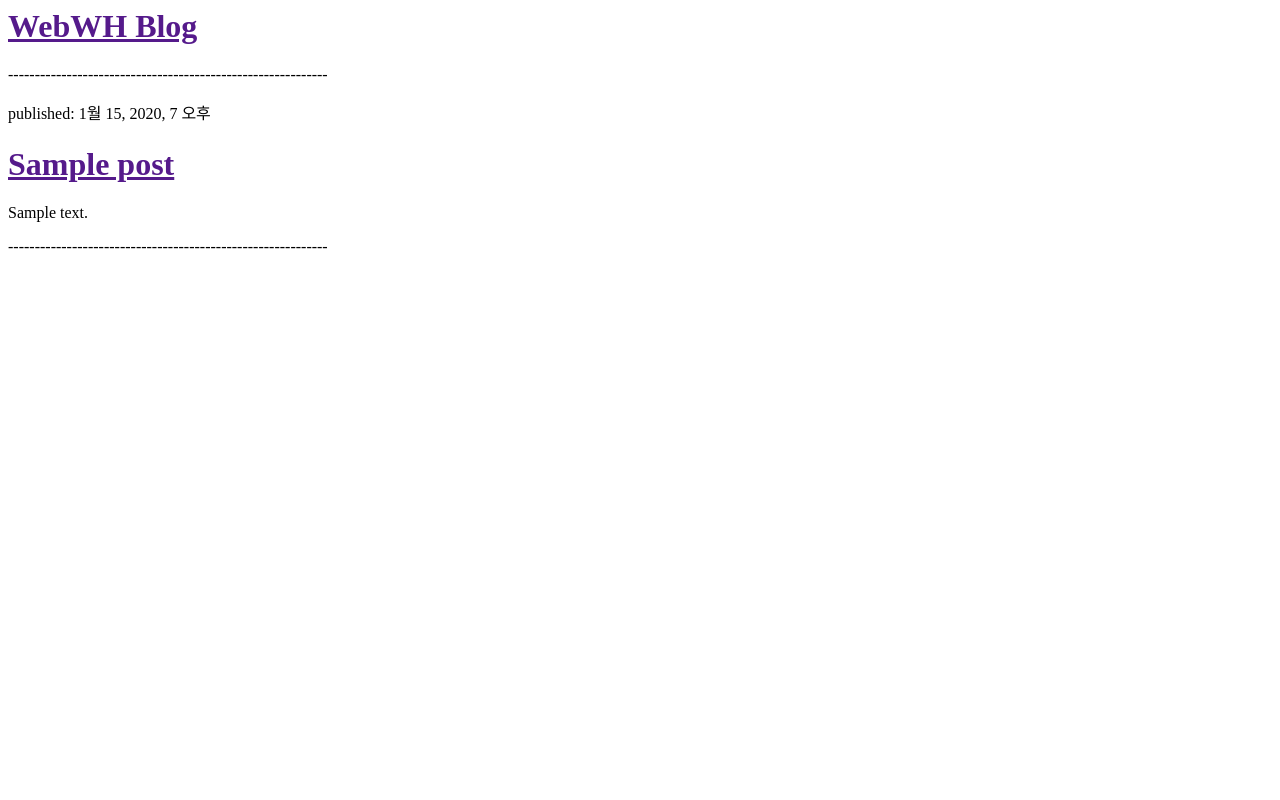
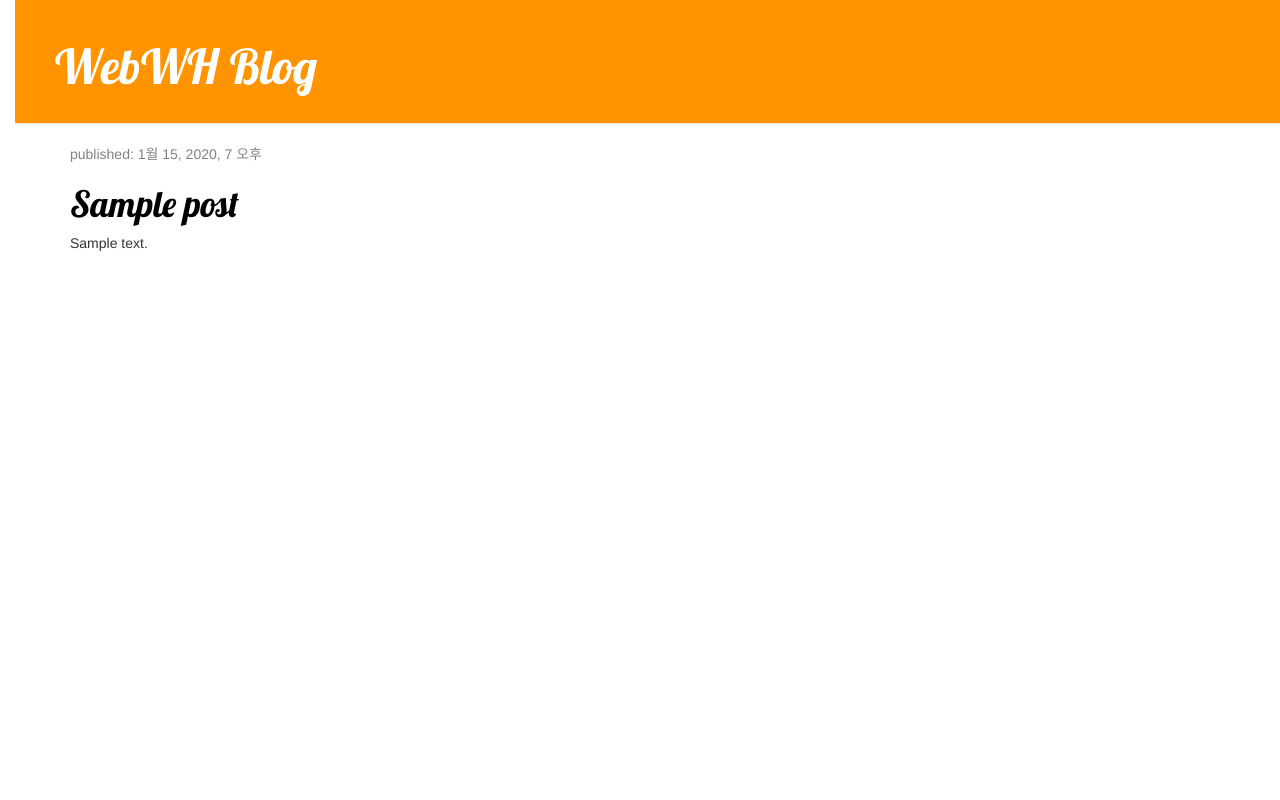
Before and after one commit to WebWH/my-first-blog, a Django app: page / in a window 1280 px wide. Run offline with Django 3.2, Linux system fonts and the light colour scheme; tables that the repository leaves empty hold one stand-in row (values such as "Sample post"); some libraries are stand-ins or nearby versions.

Commit message:
Modified templates to display posts from database.

```diff
--- /dev/null
+++ b/blog/static/css/blog.css
@@ -0,0 +1,56 @@
+h1 a { /* h1 a 를 CSS Selector라고 함, <h1><a href="">link</a></h1> 의 컬러 지정 */
+    color: #FCA205;
+    font-family : 'Lobster';
+}
+
+body {
+    padding-left: 15px;
+}
+
+/* . : class Selector */
+.page-header {
+    background-color: #ff9400;
+    margin-top: 0;
+    padding: 20px 20px 20px 40px;
+}
+
+.page-header h1, .page-header h1 a, .page-header h1 a:visited, .page-header h1 a:active {
+    color: #ffffff;
+    font-size: 36pt;
+    text-decoration: none;
+}
+
+.content {
+    margin-left: 40px;
+}
+
+h1, h2, h3, h4 {
+    font-family: 'Lobster', cursive;
+}
+
+.date {
+    color: #828282;
+}
+
+.save {
+    float: right;
+}
+
+.post-form textarea, .post-form input {
+    width: 100%;
+}
+
+.top-menu, .top-menu:hover, .top-menu:visited {
+    color: #ffffff;
+    float: right;
+    font-size: 26pt;
+    margin-right: 20px;
+}
+
+.post {
+    margin-bottom: 70px;
+}
+
+.post h1 a, .post h1 a:visited {
+    color: #000000;
+}
--- a/blog/templates/blog/post_list.html
+++ b/blog/templates/blog/post_list.html
@@ -1,22 +1,33 @@
+{% load static %} <!-- 정적 파일 로딩 -->
 <html>
     <head>
         <title>WebWH blog</title>
+        <link rel="stylesheet" href="//maxcdn.bootstrapcdn.com/bootstrap/3.2.0/css/bootstrap.min.css">
+        <link rel="stylesheet" href="//maxcdn.bootstrapcdn.com/bootstrap/3.2.0/css/bootstrap-theme.min.css">
+        <link rel="stylesheet" href="{% static 'css/blog.css' %}">
+        <link href="//fonts.googleapis.com/css?family=Lobster&subset=latin,latin-ext" rel="stylesheet" type="text/css"> <!-- (https://www.google.com/fonts)에서 Lobster 라는 글꼴을 가져온 것 -->
     </head>
     <body>
 
-        <div>
+        <div class="page-header">
             <h1><a href="">WebWH Blog</a></h1>
         </div>
 
-        <p>------------------------------------------------------------</p>
-        {% for post in posts %}
-            <div>
-                <p>published: {{ post.published_date }}</p>
-                <h1><a href="">{{ post.title }}</a></h1>
-                <p>{{ post.text|linebreaksbr }}</p> <!-- 파이프는 블로그 글 텍스트에서 행이 바뀌면 문단으로 변환하도록 하라는 의미 -->
-                <p>------------------------------------------------------------</p>
+        <div class="content container">
+            <div class="row">
+                <div class="col-md-8">
+                    {% for post in posts %}
+                        <div class="post">
+                            <div class="date">
+                                <p>published: {{ post.published_date }}</p>
+                            </div>
+                            <h1><a href="">{{ post.title }}</a></h1>
+                            <p>{{ post.text|linebreaksbr }}</p>
+                        </div>
+                    {% endfor %}
+                </div>
             </div>
-        {% endfor %}
+        </div>
 
     </body>
 </html>
```
